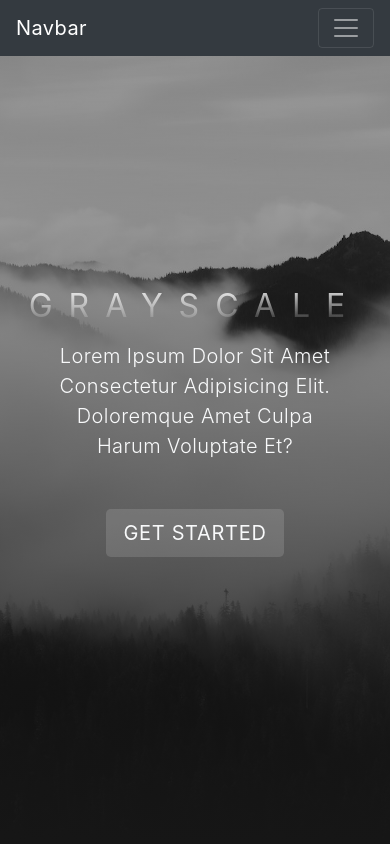
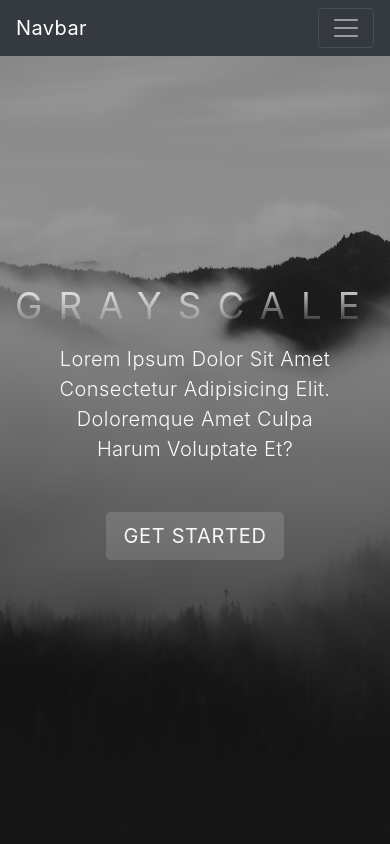
Before and after one commit to Mohammed-Galal/project-3, a plain HTML site: page index.html in a window 390 px wide. Shown: the top 844 px of the page. Drawn offline with Linux system fonts and the light colour scheme.

Commit message:
Update main.css

```diff
--- a/css/main.css
+++ b/css/main.css
@@ -96,9 +96,9 @@ section{
     font-weight: 400;
 }
 
-@media screen and (max-width: 992px) {
+@media screen and (max-width: 900px) {
     .garyscale{
-        font-size: 2rem;
+        font-size: 2.3rem;
     }
 }
 
```
